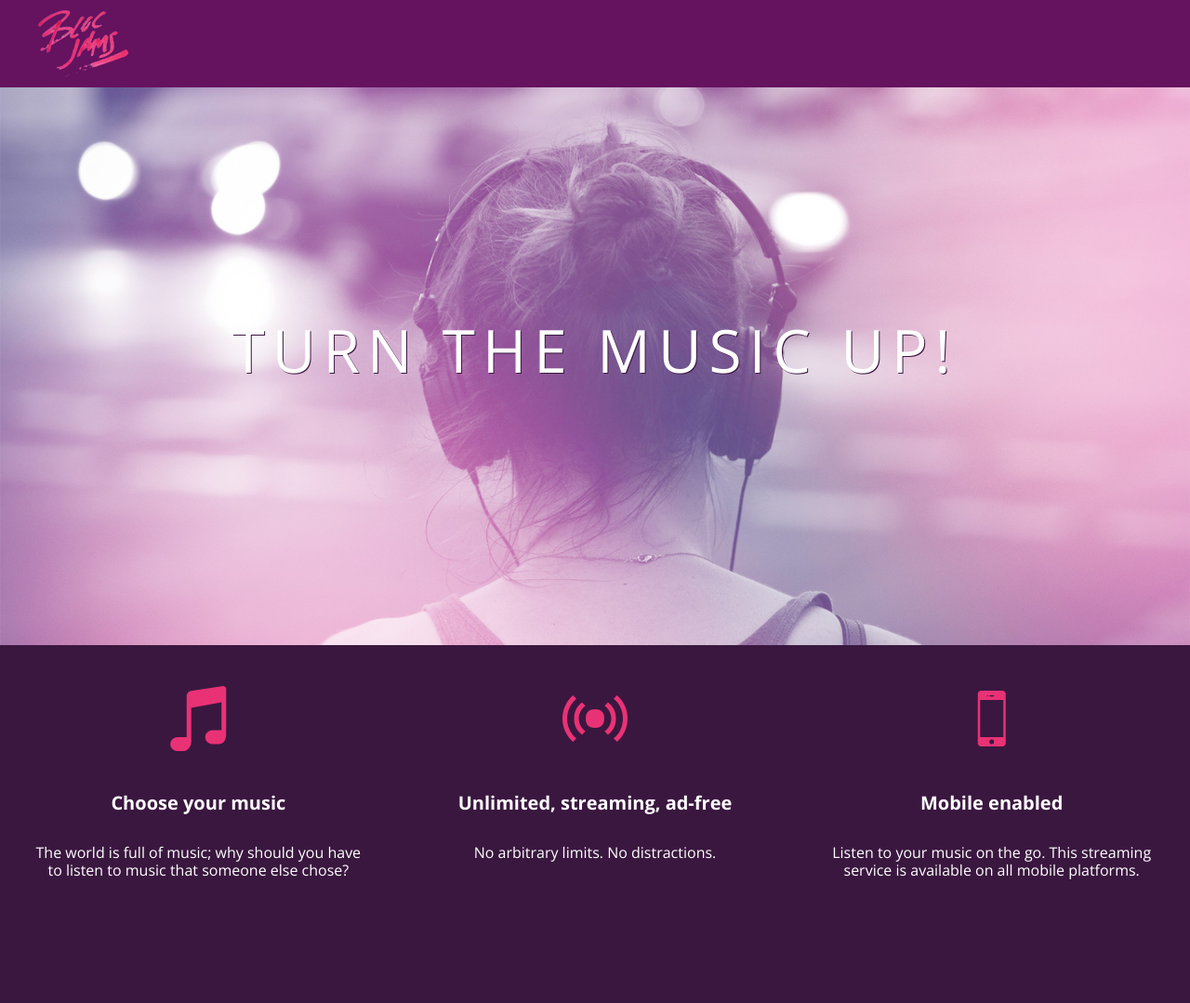
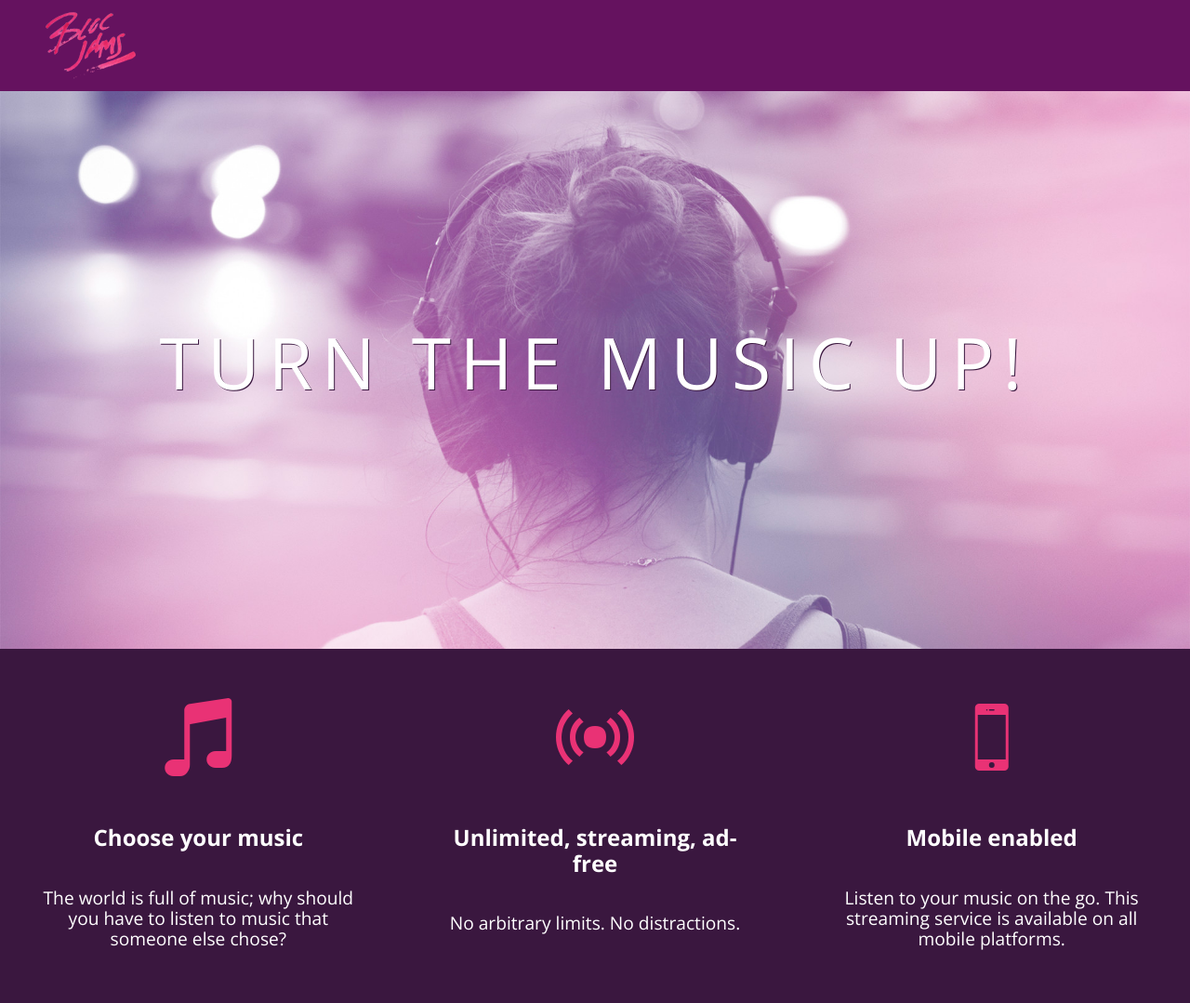
Before and after one commit to anthromt/bloc-jams, a plain HTML site: page index.html in a window 1280 px wide. Shown: the whole page at 93% size. Before the commit the page ends 993 px from the top, so only its background shows below. Drawn offline with nearby package versions, Linux system fonts and the light colour scheme.

Commit message:
checkpoint 4 complete

```diff
--- a/index.html
+++ b/index.html
@@ -2,10 +2,12 @@
  <html>
      <head>
          <title>Bloc Jams</title>
+         <meta name="viewport" content="width=device-width, initial-scale=1">
          <link rel="stylesheet" type="text/css" href="http://fonts.googleapis.com/css?family=Open+Sans:400,800,600,700,300">
          <link rel="stylesheet" type="text/css" href="http://code.ionicframework.com/ionicons/2.0.1/css/ionicons.min.css">
          <link rel="stylesheet" type="text/css" href="https://cdnjs.cloudflare.com/ajax/libs/normalize/5.0.0/normalize.min.css">
          <link rel="stylesheet" type="text/css" href="styles/main.css">
+         <link rel="stylesheet" type="text/css" href="styles/landing.css">
      </head>
      <body class="landing">
          <nav class="navbar">
--- /dev/null
+++ b/styles/landing.css
@@ -0,0 +1,52 @@
+body.landing {
+     background-color: rgb(58,23,63);
+ }
+
+ .hero-content {
+     position: relative;
+     min-height: 600px;
+     background-image: url(../assets/images/bloc_jams_bg.jpg);
+     background-repeat: no-repeat;
+     background-position: center center;
+     background-size: cover;
+ }
+
+ .hero-content .hero-title {
+     position: absolute;
+     top: 40%;
+     -webkit-transform: translateY(-50%);
+     -moz-transform: translateY(-50%);
+     transform: translateY(-50%);
+     width: 100%;
+     text-align: center;
+     font-size: 4rem;
+     font-weight: 300;
+     text-transform: uppercase;
+     letter-spacing: 0.5rem;
+     text-shadow: 1px 1px 0px rgb(58,23,63);
+ }
+
+ .selling-points {
+     position: relative;
+     display: table;
+     width: 100%;
+ }
+
+ .point {
+     display: table-cell;
+     position: relative;
+     width: 33.3%;
+     padding: 2rem;
+     text-align: center;
+ }
+
+ .point .point-title {
+     font-size: 1.25rem;
+ }
+
+ .ion-music-note,
+ .ion-radio-waves,
+ .ion-iphone {
+     color: rgb(233,50,117);
+     font-size: 5rem;
+ }
--- a/styles/main.css
+++ b/styles/main.css
@@ -1,3 +1,8 @@
+ *, *::before, *::after {
+     -moz-box-sizing: border-box;
+     -webkit-box-sizing: border-box;
+     box-sizing: border-box;
+ }
 html {
      height: 100%; /* makes sure our HTML takes up 100% of the browser window */
      font-size: 100%;
@@ -9,10 +14,6 @@ html {
      min-height: 100%;         /* says the height of the body must be, at minimum, 100% of the window */
  }
 
- body.landing {
-     background-color: rgb(58,23,63); /* sets the background color to an RGB value (see below) */
- }
-
  .navbar {
      padding: 0.5rem;
      background-color: rgb(101,18,95);
@@ -22,56 +23,18 @@ html {
      position: relative; /* positioning will be explained in a resource */
      left: 2rem;
  }
-
- .hero-content {
-     position: relative; /* positioning will be explained in a resource */
-     min-height: 600px;  /* hero content element must be _at least_ 600 pixels */
-     background-image: url(../assets/images/bloc_jams_bg.jpg);
-     background-repeat: no-repeat;
-     background-position: center center;
-     background-size: cover;
+ .container {
+     margin: 0 auto;
+     max-width: 64rem;
+ }
+/* Medium and small screens (640px) */
+ @media (min-width: 640px) {
+    html { font-size: 112%; }
+     /* Style information will go here */
  }
 
- .hero-content .hero-title {
-     position: absolute;             /* positioning will be explained in a resource */
-     top: 40%;                       /* positioning will be explained in a resource */
-     -webkit-transform: translateY(-50%);
-     -moz-transform: translateY(-50%);
-     -ms-transform: translateY(-50%);
-     transform: translateY(-50%);
-     width: 100%;                    /* makes sure the title inhabits the full width of its container */
-     text-align: center;             /* aligns text in the horizontal center of the element */
-     font-size: 4rem;                /* specifies the size of the font in root em units */
-     font-weight: 300;               /* makes the font thinner or lighter weight */
-     text-transform: uppercase;      /* transforms the text to be all uppercase lettering */
-     letter-spacing: 0.5rem;         /* puts 0.5 root ems worth of space between each letter */
-     text-shadow: 1px 1px 0px rgb(58,23,63); /* creates a shadow underneath the text for readability over the image */
+ /* Large screens (1024px) */
+ @media (min-width: 1024px) {
+   html { font-size: 120%; }
+     /* Style information will go here */
  }
-
-.selling-points {
-     position: relative;
-     display: table;
-     width: 100%;
-     -webkit-box-sizing: border-box;
-     -moz-box-sizing: border-box;
-     box-sizing: border-box; /* we'll explain this in a resource */
- }
-
- .point {
-     display: table-cell;
-     position: relative;
-     width: 33.3%;
-     padding: 2rem;
-     text-align: center;
- }
-
- .point .point-title {
-     font-size: 1.25rem;
- }
-
- .ion-music-note,
- .ion-radio-waves,
- .ion-iphone {
-     color: rgb(233,50,117);
-     font-size: 5rem;
- }
```
